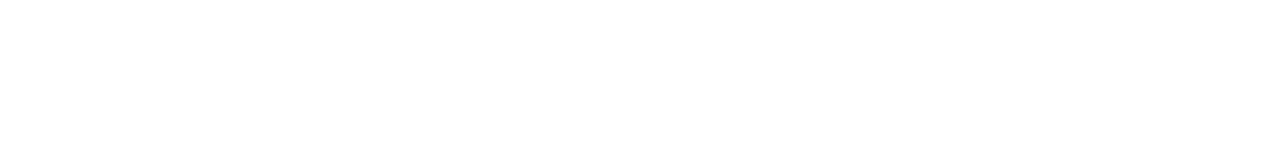
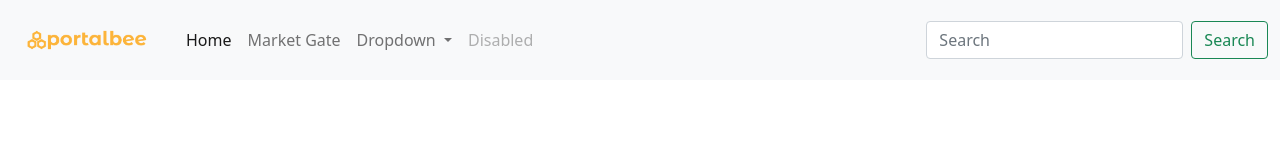
Before and after one commit to nslv8/Iwdm-portalbee, a plain HTML site: page template/Tampilan EduGate/index.html in a window 1280 px wide. Drawn offline with nearby package versions, Linux system fonts and the light colour scheme.

Commit message:
Nyoba aja

```diff
--- a/template/Tampilan EduGate/index.html
+++ b/template/Tampilan EduGate/index.html
@@ -5,9 +5,47 @@
     <meta http-equiv="X-UA-Compatible" content="IE=edge">
     <meta name="viewport" content="width=device-width, initial-scale=1.0">
     <link href="style.css" rel="stylesheet">
-    <title>Document</title>
+    <link href="https://cdn.jsdelivr.net/npm/bootstrap@5.0.2/dist/css/bootstrap.min.css" rel="stylesheet" integrity="sha384-EVSTQN3/azprG1Anm3QDgpJLIm9Nao0Yz1ztcQTwFspd3yD65VohhpuuCOmLASjC" crossorigin="anonymous">
+    <link href="assets/img/portalbee-kecil.png" rel="icon">
+
+    <title>Portalbee-edugate</title>
 </head>
 <body>
-
+    <nav class="navbar navbar-expand-lg navbar-light bg-light">
+        <div class="container-fluid">
+          <a class="navbar-brand" href="#"><img src="assets/img/LOGO_PORTALBEE kirim (1).png" style="width: 150px;"></a>
+          <button class="navbar-toggler" type="button" data-bs-toggle="collapse" data-bs-target="#navbarSupportedContent" aria-controls="navbarSupportedContent" aria-expanded="false" aria-label="Toggle navigation">
+            <span class="navbar-toggler-icon"></span>
+          </button>
+          <div class="collapse navbar-collapse" id="navbarSupportedContent">
+            <ul class="navbar-nav me-auto mb-2 mb-lg-0">
+              <li class="nav-item">
+                <a class="nav-link active" aria-current="page" href="#">Home</a>
+              </li>
+              <li class="nav-item">
+                <a class="nav-link" href="#">Market Gate</a>
+              </li>
+              <li class="nav-item dropdown">
+                <a class="nav-link dropdown-toggle" href="#" id="navbarDropdown" role="button" data-bs-toggle="dropdown" aria-expanded="false">
+                  Dropdown
+                </a>
+                <ul class="dropdown-menu" aria-labelledby="navbarDropdown">
+                  <li><a class="dropdown-item" href="#">Action</a></li>
+                  <li><a class="dropdown-item" href="#">Another action</a></li>
+                  <li><hr class="dropdown-divider"></li>
+                  <li><a class="dropdown-item" href="#">Something else here</a></li>
+                </ul>
+              </li>
+              <li class="nav-item">
+                <a class="nav-link disabled" href="#" tabindex="-1" aria-disabled="true">Disabled</a>
+              </li>
+            </ul>
+            <form class="d-flex">
+              <input class="form-control me-2" type="search" placeholder="Search" aria-label="Search">
+              <button class="btn btn-outline-success" type="submit">Search</button>
+            </form>
+          </div>
+        </div>
+      </nav>
 </body>
 </html>
```
Also changed, not shown: template/Tampilan EduGate/assets/img/LOGO_PORTALBEE kirim (1).png (added), template/Tampilan EduGate/assets/img/portalbee-kecil.png (added).
